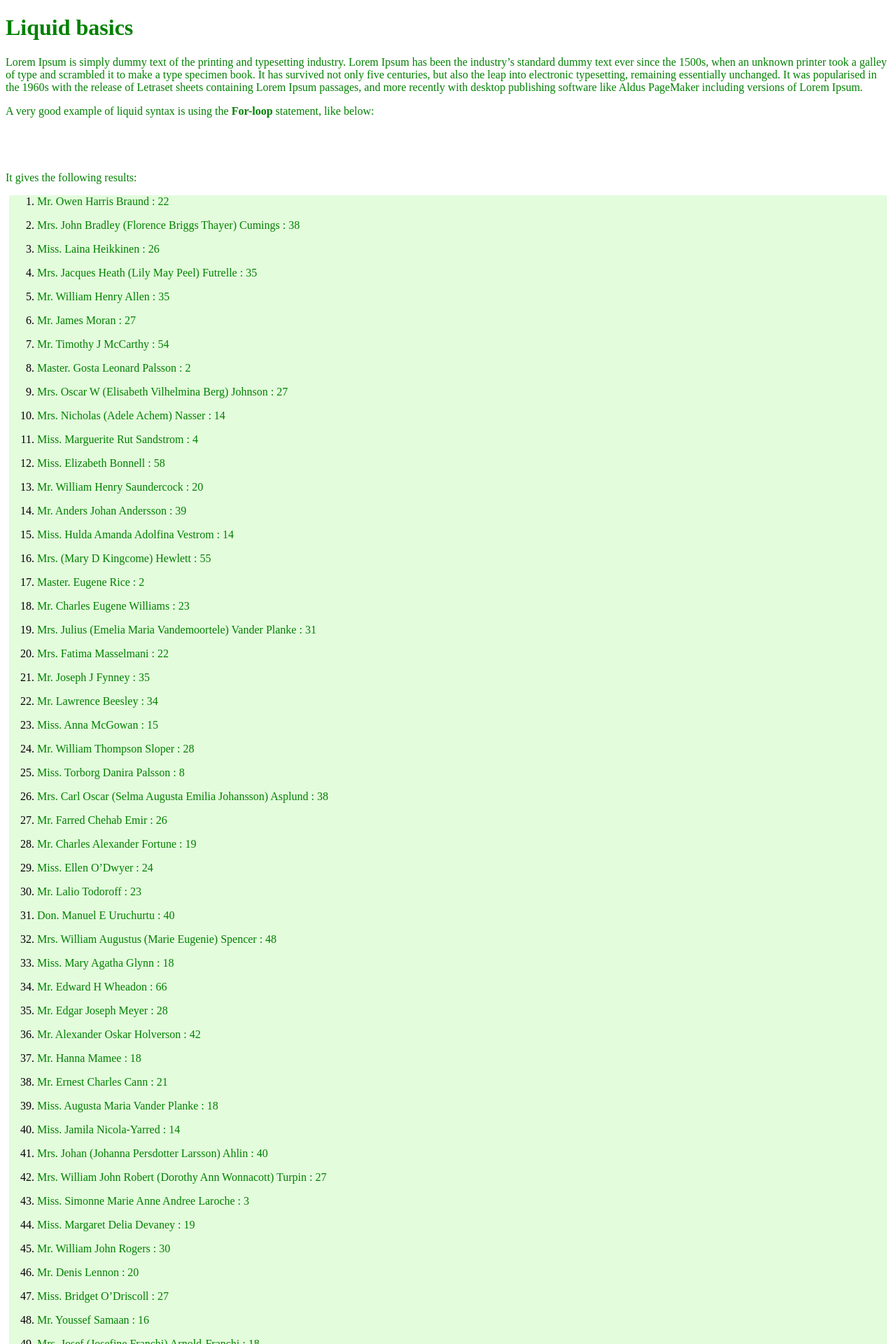
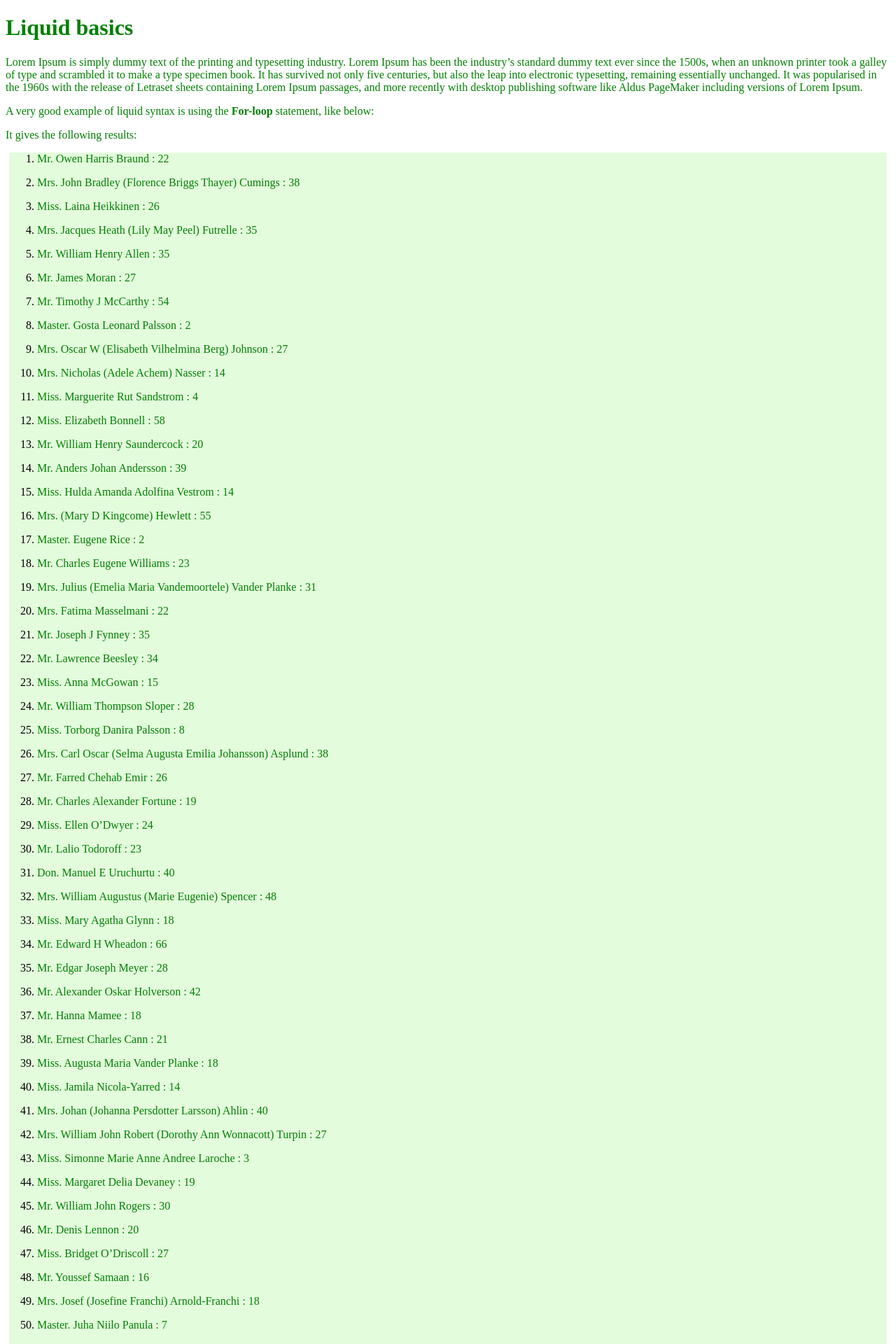
Before and after one commit to biswas3/Assignment, a Jekyll site: the page built from liquid.md, in a window 1280 px wide. Shown: the top 1920 px of the page at 70% size. Built offline with Jekyll 4.4.1, drawn with Linux system fonts in a browser that asks for light colours; our own code applies the rules of GitHub Pages for plain Markdown files.

Commit message:
Update liquid.md

````diff
--- a/liquid.md
+++ b/liquid.md
@@ -12,15 +12,11 @@ Ipsum passages, and more recently with desktop publishing software like Aldus Pa
 
 A very good example of liquid syntax is using the **For-loop** statement, like below:
 
-```
+	{% for entry in site.data.<dataset> %}
 
-{% for entry in site.data.<dataset> %}
+	{{entry.<column>}} : {{entry.<column name>}}
 
-1. {{entry.<column>}} : {{entry.<column name>}}
-
-{% endfor %}
-
-```
+	{% endfor %}
 
 It gives the following results:
 
````
